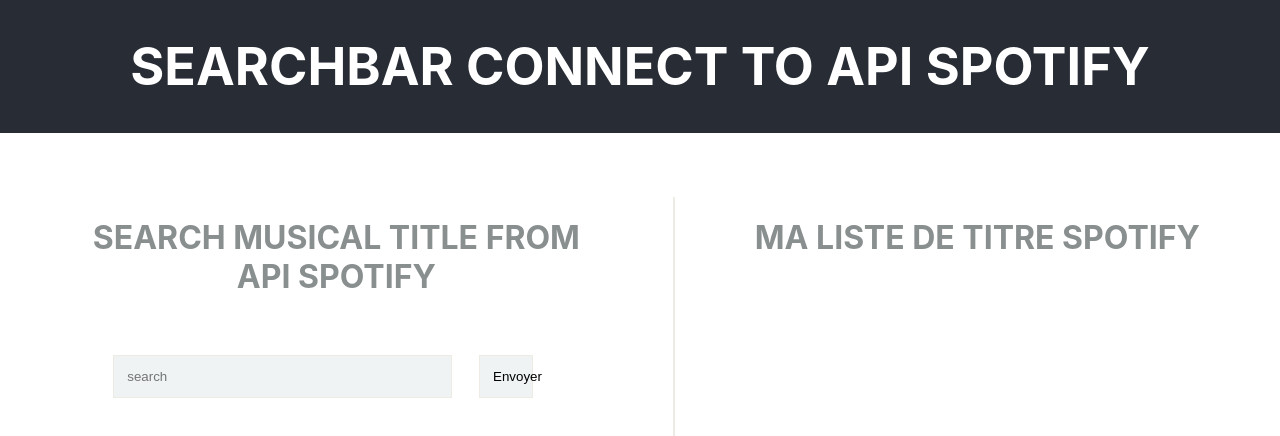
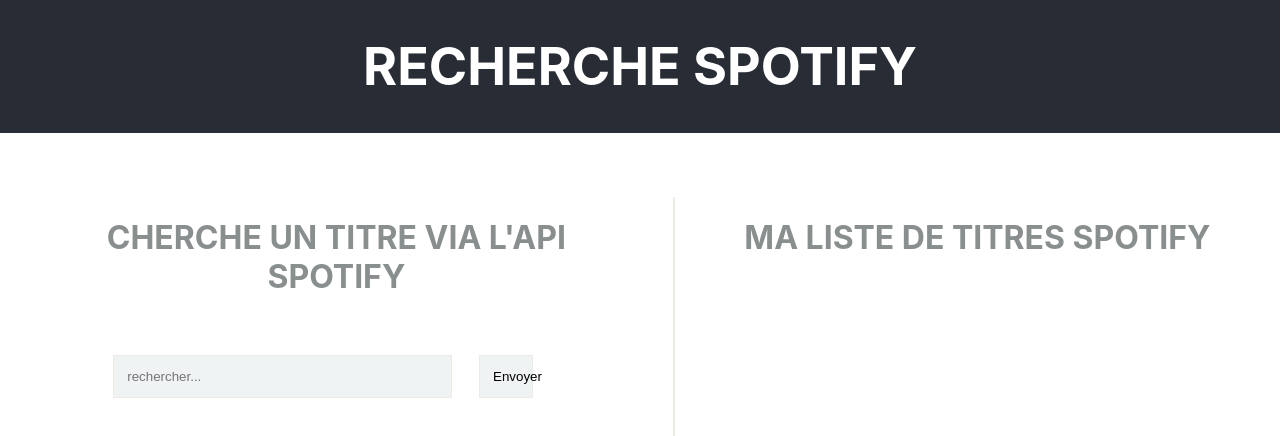
Before and after one commit to anaisnisimov/AppSpotify, a React (Create React App) app in the folder client/: page / in a window 1280 px wide. Shown: the top 436 px of the page. Built offline with nearby package versions, Linux system fonts and the light colour scheme.

Commit message:
requete multiple api

```diff
--- a/client/src/App.js
+++ b/client/src/App.js
@@ -6,7 +6,7 @@
   return (
     <div className="App">
       <header className="App-header">
-      <h1>Searchbar connect to API SPOTIFY</h1>
+      <h1> Recherche Spotify</h1>
       </header>
     <Search />
     </div>
--- a/client/src/Search.js
+++ b/client/src/Search.js
@@ -25,6 +25,7 @@
     setLoading({ loading: true });
 
     const getApiData = async token => {
+
       const res = await Axios.get(`https://api.spotify.com/v1/search?&type=track,artist`, {
         params: {
           q:`${searchTerm}`
@@ -34,16 +35,39 @@
           Authorization: `Bearer ${token}`,
         },
       })
-      console.log("ma reponse api track est",res);
+      const id = idArtistFilter();
+      console.log("dans mon premier apel api, mon id artist est", id);
+      console.log("ma reponse api track est",res, "et un de mes id est ",res.data.tracks.items[0].id);
       return res;
     }
 
+
+
+    // const getApiArtist = async (token,id) => {
+    //   console.log("dans mon second appel api l'id est",id);
+    //   const resArtist = await Axios.get(`https://api.spotify.com/v1/search?&type=artist`, {
+    //     params: {
+    //       id:id,
+    //     },
+    //     headers: {
+    //       'Content-Type': 'application/json',
+    //       Authorization: `Bearer ${token}`,
+
+
+    //     },
+    //   })
+    //   console.log("ma reponse api artist est",resArtist);
+    //   return resArtist;
+    // }
 
       if(searchTerm !== 0) {
         setTimeout(() => {
             const FetchData = async () => {
               const token = await getToken();
               const data = await getApiData(token);
+              const id=  idArtistFilter();
+              console.log("dans mon fetchData id est", id);
+              // const dataIdArtist = await getApiArtist(token, id);
 
               dispatch({
                 type: 'FETCH_DATA',
@@ -60,6 +84,13 @@
             console.log('en attente d\'une recherche');
           }
 
+    };
+
+    const idArtistFilter = () => {
+      state.items.map(item => {
+        console.log("dans ma fonction, mon id artist est", item.id);
+        return item.id;
+      })
     };
 
 
@@ -79,14 +110,15 @@
 
   return (
     <div id="search">
+
       <div id="search-container">
-        <h1 id="search-h1">Search musical title from API SPOTIFY</h1>
+        <h1 id="search-h1">cherche un titre via l'api spotify</h1>
           <form>
             <label id="search-label" >
               <input
                 type="text"
                 id="search-input"
-                placeholder="search"
+                placeholder="rechercher..."
                 onChange={handleChange}
               />
           </label>
@@ -123,7 +155,7 @@
       </div>
 
       <div id="search-containerResultList">
-          <h1 id="search-h1">Ma liste de titre spotify</h1>
+          <h1 id="search-h1">Ma liste de titres spotify</h1>
       </div>
     </div>
 
```
Also changed, not shown: client/src/appMiddleware.js (line endings or trailing spaces).
